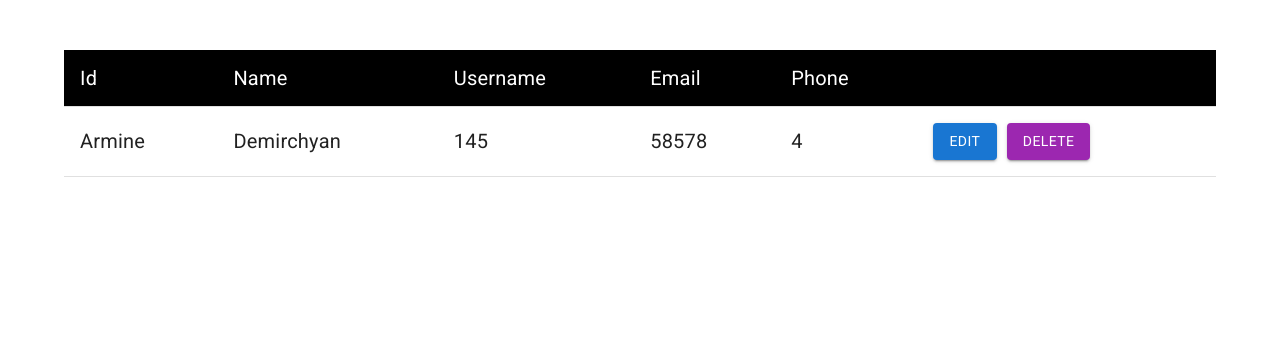
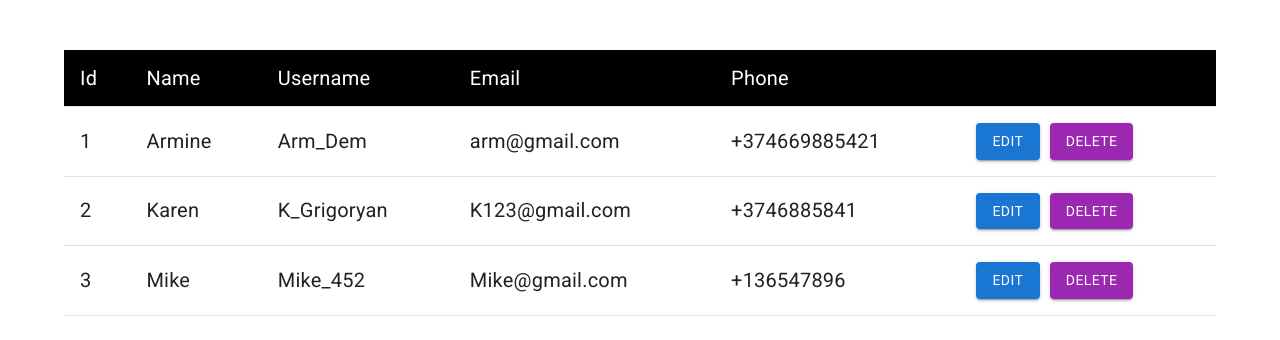
Before and after one commit to nairyasatryan/react-project, a React (Create React App) app: page /armine/all in a window 1280 px wide. Shown: the top 340 px of the page. Built offline with nearby package versions, Linux system fonts and the light colour scheme.

Commit message:
work with data

```diff
--- a/src/database/db.json
+++ /dev/null
@@ -1,11 +0,0 @@
-{
-    "users": [
-        {
-            "name": "Armine",
-            "username": "Arm_Dem",
-            "email": "arm@gmail.com",
-            "phone": "+37499446655",
-            "id": 1
-        }
-    ]
-}
--- a/src/pages/Armine/components/AllUser.js
+++ b/src/pages/Armine/components/AllUser.js
@@ -1,6 +1,7 @@
-import { Component, useEffect, useState } from "react";
-import { Table, TableHead, TableRow, TableCell, TableBody, styled, Button} from '@mui/material';
-import {Link} from "react-router-dom";
+import { useState } from "react";
+import { Table, TableHead, TableRow, TableCell, TableBody, styled, Button } from '@mui/material';
+import { Link } from "react-router-dom";
+import data from "../data.json";
 import React from 'react';
 
 
@@ -23,16 +24,7 @@ const TBody = styled(TableRow)`
 `
 const AllUser = () => {
 
-  // const [users, setUsers] = useState([]);
-  // useEffect(() => {
-  //   getUsersDetalis();
-  // }, [])
-
-  // const getUsersDetalis = async () => {
-  //   let response = await getUsers();
-  //   console.log(response);
-  //   setUsers(response.data);
-  // }
+  const [users, setUsers] = useState(data)
   return (
     <StyledTable>
       <TableHead>
@@ -48,18 +40,26 @@ const AllUser = () => {
       <TableBody>
 
 
+
+          {
+            users.map((user) => (
             <TBody>
-              <TableCell>Armine</TableCell>
-              <TableCell>Demirchyan</TableCell>
-              <TableCell>145</TableCell>
-              <TableCell>58578</TableCell>
-              <TableCell>4</TableCell>
+              <TableCell>{user.id}</TableCell>
+              <TableCell>{user.name}</TableCell>
+              <TableCell>{user.username}</TableCell>
+              <TableCell>{user.email}</TableCell>
+              <TableCell>{user.phone}</TableCell>
               <TableCell>
-                <Button variant="contained" style={{marginRight:10}} component={Link} to="/armine/edit">Edit</Button>
-                <Button variant="contained" color="secondary">Delete</Button>
-              </TableCell>
+            <Button variant="contained" style={{ marginRight: 10 }} component={Link} to="/armine/edit">Edit</Button>
+            <Button variant="contained" color="secondary">Delete</Button>
+          </TableCell>
 
-            </TBody>
+        </TBody>
+            ))
+          }
+
+
+
 
 
       </TableBody>
--- /dev/null
+++ b/src/pages/Armine/data.json
@@ -0,0 +1,23 @@
+[
+    {
+        "id": 1,
+        "name": "Armine",
+        "username": "Arm_Dem",
+        "email": "arm@gmail.com",
+        "phone": "+374669885421"
+    },
+    {
+        "id": 2,
+        "name": "Karen",
+        "username": "K_Grigoryan",
+        "email": "K123@gmail.com",
+        "phone": "+3746885841"
+    },
+    {
+        "id": 3,
+        "name": "Mike",
+        "username": "Mike_452",
+        "email": "Mike@gmail.com",
+        "phone": "+136547896"
+    }
+]
```
Also changed, not shown: src/pages/Armine/components/CodeForInterview.js (deleted, +0 -7 lines), src/pages/Armine/service/api.js (deleted, +0 -19 lines).
